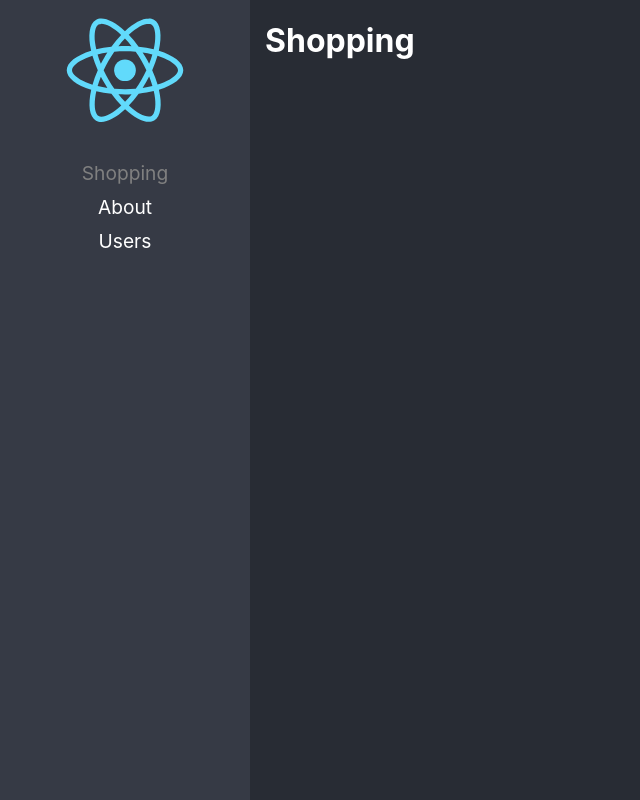
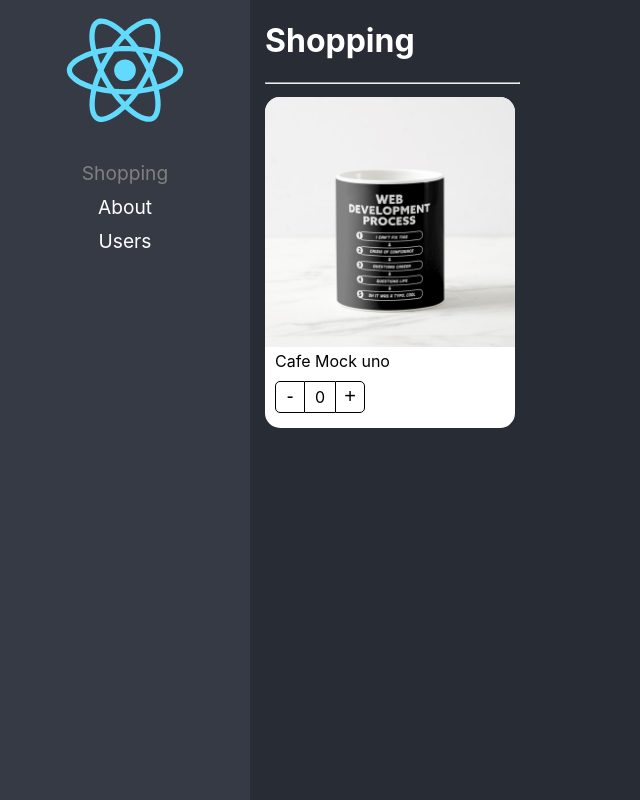
Before and after one commit to GDC94/react-advanced-concepts, a React (Vite) app: page / in a window 1280 px wide. Shown: the whole page, without its empty margins (0-640 px from the left). Built offline with nearby package versions, Linux system fonts and the light colour scheme.

Commit message:
Primeros pasos del Compound component Pattenrs listo.

```diff
--- /dev/null
+++ b/src/02-Component-patterns/Components/ProductCard.tsx
@@ -0,0 +1,53 @@
+import styles from "../styles/styles.module.css";
+import noimg from "../assets/no-image.jpg";
+import { useProduct } from "../Hooks/useProduct";
+
+interface Props {
+  product: Product;
+}
+
+interface Product {
+  id: number;
+  title: string;
+  img?: string;
+}
+
+export const ProductImg = ({ img = "" }) => {
+  return (
+    <img className={styles.productImg} src={img ? img : noimg} alt="Coffe" />
+  );
+};
+
+export const ProductTitle = ({ title }: { title: string }) => {
+  return <span className={styles.productDescription}>{title}</span>;
+};
+
+interface ProductBotonProps {
+  count: number;
+  increaseBy: (value: number) => void;
+}
+export const ProductBottons = ({ count, increaseBy }: ProductBotonProps) => {
+  return (
+    <div className={styles.buttonsContainer}>
+      <button onClick={() => increaseBy(-1)} className={styles.buttonMinus}>
+        -
+      </button>
+      <div className={styles.countLabel}>{count}</div>
+
+      <button onClick={() => increaseBy(1)} className={styles.buttonAdd}>
+        +
+      </button>
+    </div>
+  );
+};
+
+export default function ProductCard({ product }: Props) {
+  const { count, increaseBy } = useProduct();
+  return (
+    <div className={styles.productCard}>
+      <ProductImg img={product.img} />
+      <ProductTitle title={product.title} />
+      <ProductBottons count={count} increaseBy={increaseBy} />
+    </div>
+  );
+}
--- a/src/02-Component-patterns/Components/Shopping.tsx
+++ /dev/null
@@ -1,9 +0,0 @@
-import React from 'react'
-
-export default function Shopping() {
-  return (
-    <div>
-        <h1>Shopping</h1>
-    </div>
-  )
-}
--- /dev/null
+++ b/src/02-Component-patterns/Hooks/useProduct.tsx
@@ -0,0 +1,13 @@
+import { useState } from "react";
+
+export const useProduct = () => {
+  const [count, setCount] = useState(0);
+  const increaseBy = (value: number) => {
+    setCount((prev) => Math.max(prev + value, 0));
+  };
+
+  return {
+    count,
+    increaseBy,
+  };
+};
--- /dev/null
+++ b/src/02-Component-patterns/Pages/Shopping.tsx
@@ -0,0 +1,28 @@
+import ProductCard from "../Components/ProductCard";
+import img from "../assets/coffee-mug.png";
+
+const product = {
+  id: 1,
+  title: "Cafe Mock uno",
+  img: img,
+};
+
+
+
+export default function Shopping() {
+  return (
+    <div>
+      <h1>Shopping</h1>
+      <hr />
+      <div
+        style={{
+          display: "flex",
+          flexDirection: "row",
+          flexWrap: "wrap",
+        }}
+      >
+        <ProductCard product={product} />
+      </div>
+    </div>
+  );
+}
--- a/src/routes/Navigation.tsx
+++ b/src/routes/Navigation.tsx
@@ -6,7 +6,7 @@ import {
   NavLink,
   Navigate,
 } from "react-router-dom";
-import Shopping from "../02-Component-patterns/Components/Shopping";
+import Shopping from "../02-Component-patterns/Pages/Shopping";
 
 import logo from "../logo.svg";
 
```
Also changed, not shown: src/02-Component-patterns/assets/coffee-mug.png (renamed from coffee-mug.png).
